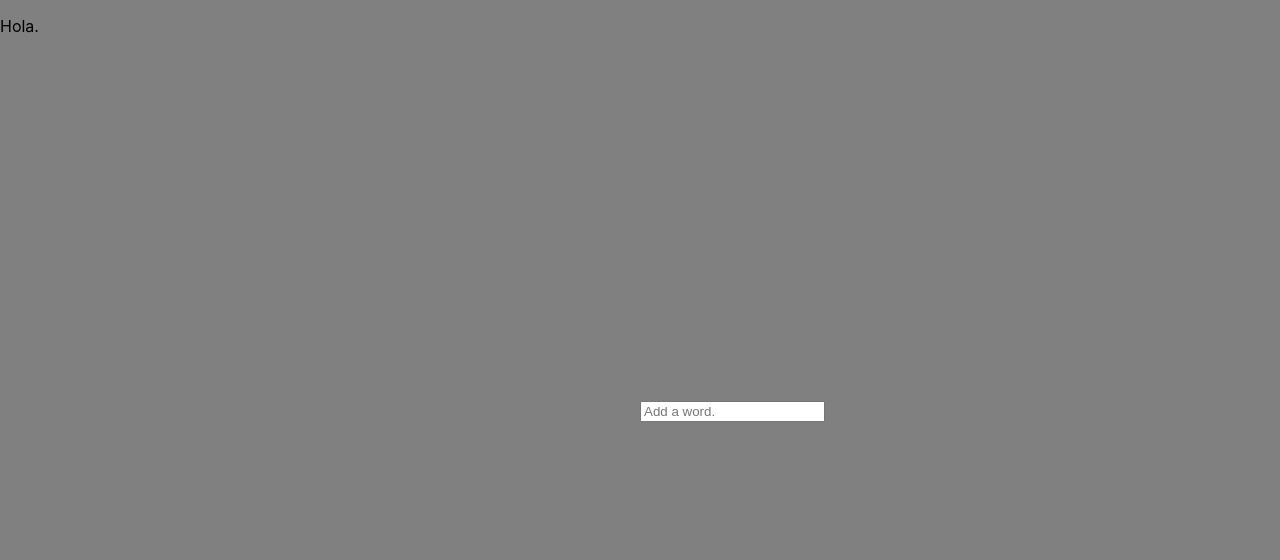
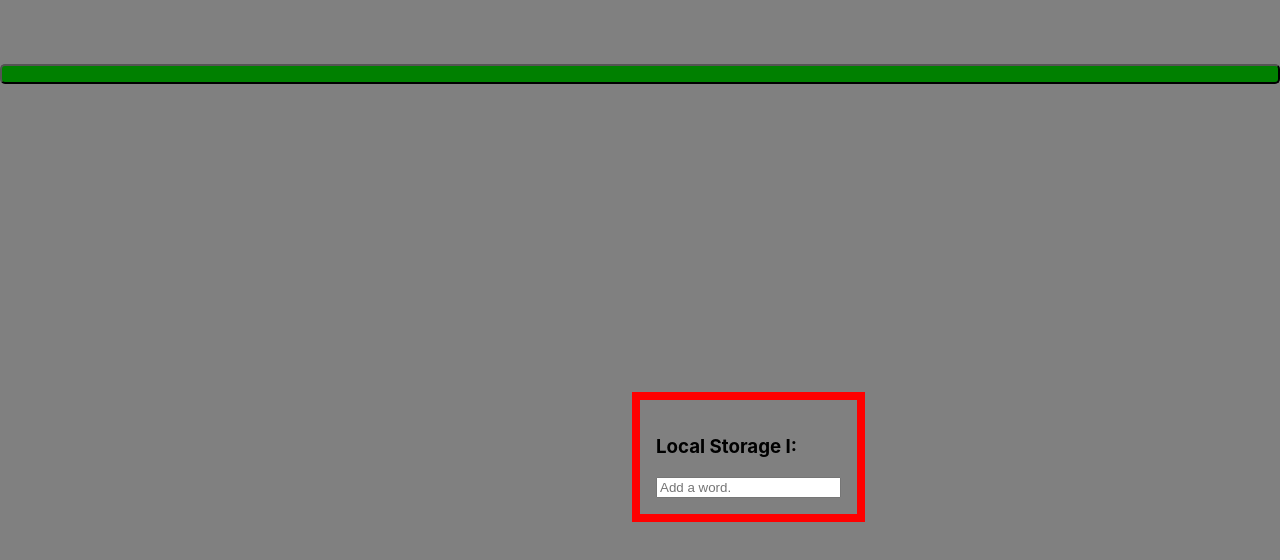
Before and after one commit to JacksonSmith43/Random_Small_React_Exercises, a React (Create React App) app: page / in a window 1280 px wide. Shown: the top 560 px of the page. Built offline with nearby package versions, Linux system fonts and the light colour scheme; the HTML template or start-up script is replaced by a standard one.

Commit message:
Made slight changes to the look.

```diff
--- a/package.json
+++ b/package.json
@@ -6,7 +6,8 @@
     "cra-template": "1.2.0",
     "react": "^19.0.0",
     "react-dom": "^19.0.0",
-    "react-scripts": "5.0.1"
+    "react-scripts": "5.0.1",
+    "styled-components": "^6.1.13"
   },
   "scripts": {
     "start": "react-scripts start",
--- a/src/App.css
+++ b/src/App.css
@@ -11,4 +11,6 @@ body {
   position: absolute;
   top: 50%;
   left: 50%;
+  outline: 0.5rem solid red;
+  padding: 1rem 1rem 1rem 1rem;
 }
--- a/src/App.js
+++ b/src/App.js
@@ -1,8 +1,18 @@
 import './App.css';
 import ProgressBar from './components/ProgressBar';
 import LocalStorage from './components/LocalStorage';
+import styled from 'styled-components';
 
 function App() {
+
+  // TODO: This makes it so that the Component is not as it should be.
+  const ProgressBar = styled.button`
+    background-color: green;
+    width: 100%;
+    height: 20px;
+    border-radius: 5px;
+    margin-top: 4rem;
+  `
 
   return (
     <>
@@ -11,6 +21,8 @@ function App() {
     </>
 
   );
+
+
 }
 
 export default App;
--- a/src/components/LocalStorage.js
+++ b/src/components/LocalStorage.js
@@ -1,5 +1,4 @@
 import { useEffect, useRef, useState } from 'react';
-import '../App.css';
 
 const LocalStorage = () => {
 
@@ -29,10 +28,13 @@ const LocalStorage = () => {
 
     return (
         <div className='input-local-storage-container'>
+            <h3>Local Storage I:</h3>
             <input ref={userInput} onChange={handleSave} type='text' placeholder='Add a word.'></input>
         </div>
     );
 
+
+
 }
 
 export default LocalStorage;
--- a/src/components/ProgressBar.js
+++ b/src/components/ProgressBar.js
@@ -1,11 +1,12 @@
-//import styled from 'styled-components'
+import styled from 'styled-components'
 
 const ProgressBar = ({ percent = 12 }) => {
-
     return (
-        <div data-testid="wrapper">
+        <div data-testid="progress-bar-container">
+            <h3>Progress Bar:</h3>
             <div data-testid="progress" />
-            <p>Hola.</p>
+            <button></button>
+            <button>2. Progress bar.</button>
         </div>
     );
 };
```
Also changed, not shown: 1 other file (tests, documents, lock files or other folders).
